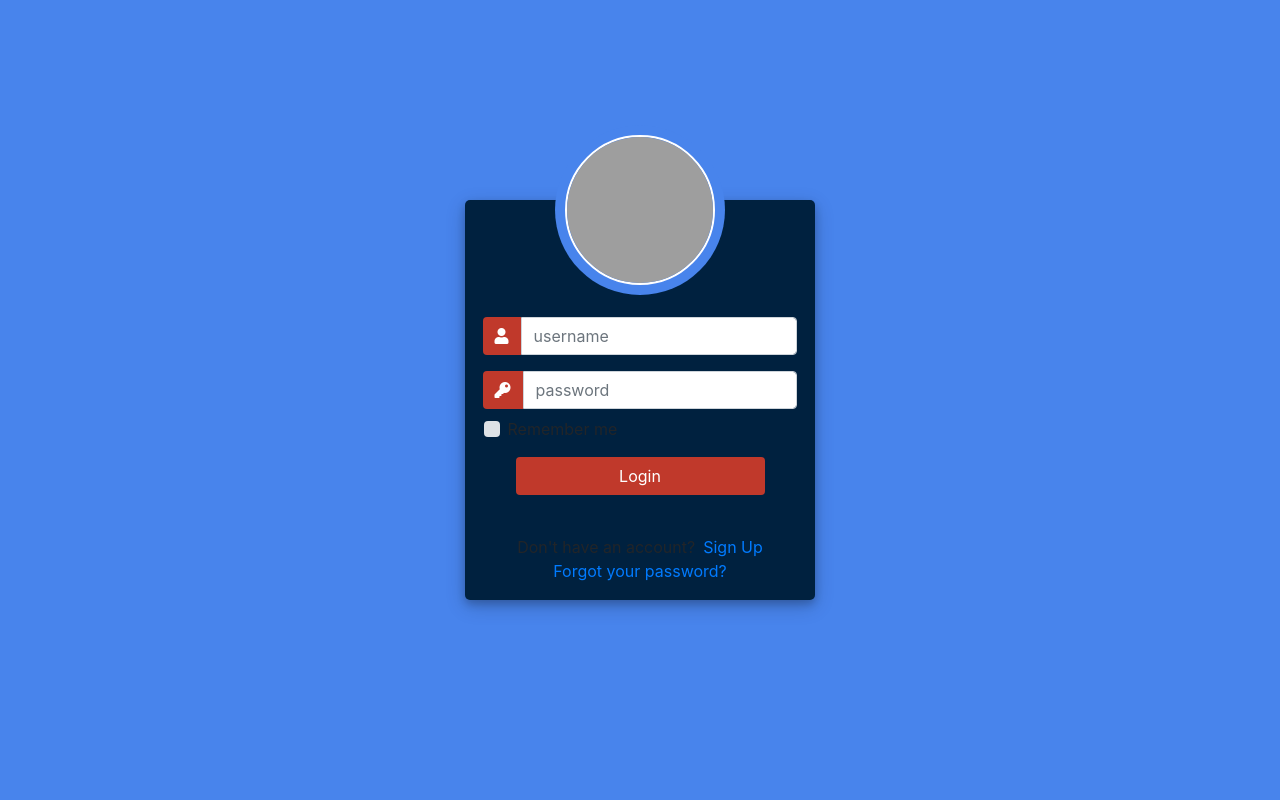
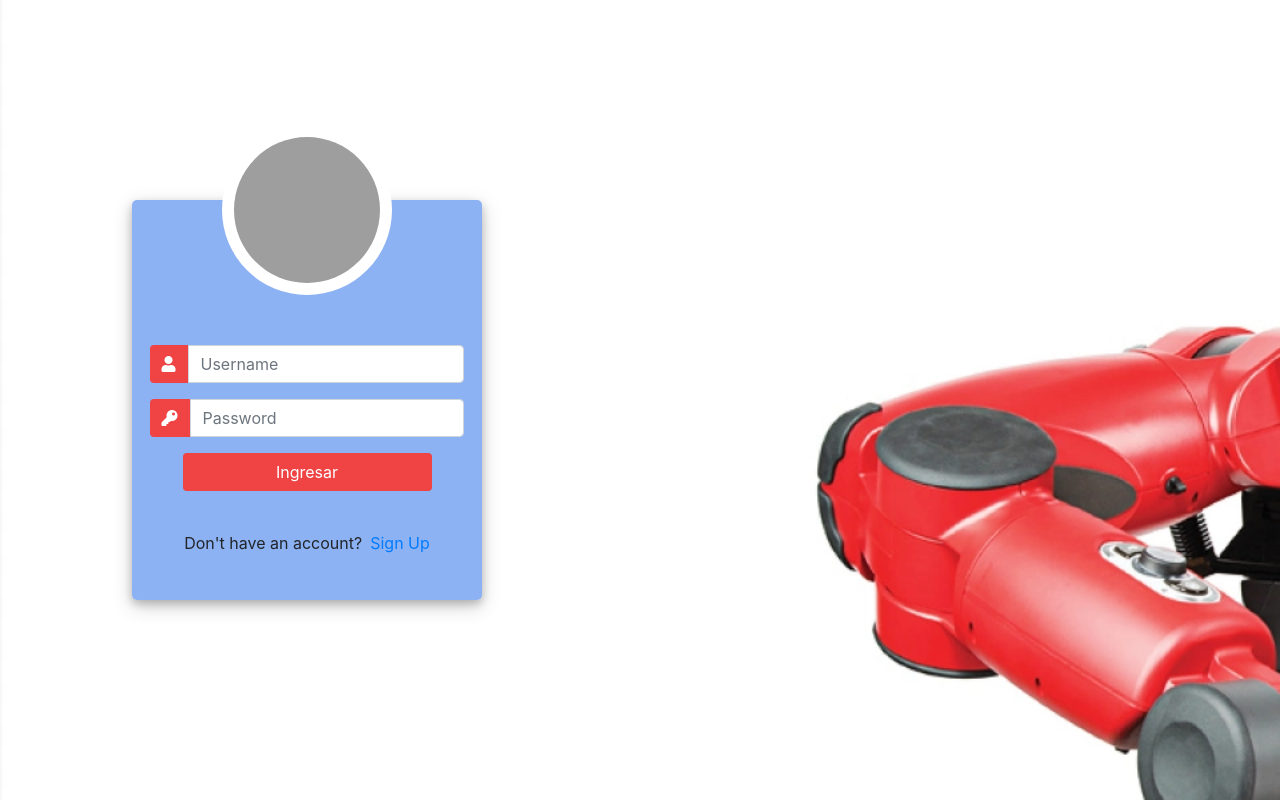
Before and after one commit to melissa-sys/baxter-assistant2.0, a Django app: page /login in a window 1280 px wide. Run offline with Django 3.2, Linux system fonts and the light colour scheme; some libraries are stand-ins or nearby versions; grey boxes are pictures that could not be loaded.

Commit message:
FEAT: Mejora de front vista 'login' y adición de parámetros para validación con ORM de Django.
>Cambios mayores:
Se adecuó el archivo 'login.html' con el fin de estilizarlo y darle un toque más enfocado al proyecto. Se comenzó a configurar los valores referntes a las credenciales del usuario para crearlo en la zona de administrador.

>Cambios menores:
Adición de URL 'default' de redirección. Se agrega la imagen utilizada para el fondo.

>Pruebas:
Se realizan pruebas de color y funcionamiento del front.

>Pendientes:
>> Realizar las vistas necesarias, y métodos, para el ingreso del dato de un neuvo usuario y/o ingreso de uno exitente; así como el logout.

```diff
--- a/ba_v1/ba_v1/settings.py
+++ b/ba_v1/ba_v1/settings.py
@@ -129,4 +129,4 @@ STATIC_URL = '/static/'
 DEFAULT_AUTO_FIELD = 'django.db.models.AutoField'
 
 # Auth redirect
-LOGIN_REDIRECT_URL = ''
+LOGIN_REDIRECT_URL = '/home'
--- a/ba_v1/login/static/css/main.css
+++ b/ba_v1/login/static/css/main.css
@@ -1,17 +1,19 @@
-/* Coded with love by Mutiullah Samim */
 body,
 html {
   margin: 0;
   padding: 0;
   height: 100%;
-  background: #4884ec !important;
+  background-image: url("../img/baxter.webp") !important;
+  background-repeat: no-repeat;
+  background-size: cover;
 }
 .user_card {
   height: 400px;
   width: 350px;
   margin-top: auto;
   margin-bottom: auto;
-  background: #00213f;
+  right: 30%;
+  background: #4884ec9f;
   position: relative;
   display: flex;
   justify-content: center;
@@ -30,7 +32,7 @@ html {
   width: 170px;
   top: -75px;
   border-radius: 50%;
-  background: #4884ec;
+  background: #ffff;
   padding: 10px;
   text-align: center;
 }
@@ -45,7 +47,7 @@ html {
 }
 .login_btn {
   width: 100%;
-  background: #c0392b !important;
+  background: #ef4344 !important;
   color: white !important;
 }
 .login_btn:focus {
@@ -56,7 +58,7 @@ html {
   padding: 0 2rem;
 }
 .input-group-text {
-  background: #c0392b !important;
+  background: #ef4344 !important;
   color: white !important;
   border: 0 !important;
   border-radius: 0.25rem 0 0 0.25rem !important;
@@ -67,5 +69,5 @@ html {
   outline: 0px !important;
 }
 .custom-checkbox .custom-control-input:checked ~ .custom-control-label::before {
-  background-color: #c0392b !important;
+  background-color: #ef4344 !important;
 }
--- a/ba_v1/login/templates/login/login.html
+++ b/ba_v1/login/templates/login/login.html
@@ -51,6 +51,7 @@
           </div>
           <div class="d-flex justify-content-center form_container">
             <form>
+              {% csrf_token %}
               <div class="input-group mb-3">
                 <div class="input-group-append">
                   <span class="input-group-text"
@@ -62,7 +63,7 @@
                   name=""
                   class="form-control input_user"
                   value=""
-                  placeholder="username"
+                  placeholder="Username"
                 />
               </div>
               <div class="input-group mb-2">
@@ -76,24 +77,12 @@
                   name=""
                   class="form-control input_pass"
                   value=""
-                  placeholder="password"
+                  placeholder="Password"
                 />
               </div>
-              <div class="form-group">
-                <div class="custom-control custom-checkbox">
-                  <input
-                    type="checkbox"
-                    class="custom-control-input"
-                    id="customControlInline"
-                  />
-                  <label class="custom-control-label" for="customControlInline"
-                    >Remember me</label
-                  >
-                </div>
-              </div>
               <div class="d-flex justify-content-center mt-3 login_container">
-                <button type="button" name="button" class="btn login_btn">
-                  Login
+                <button type="submit" name="button" class="btn login_btn">
+                  Ingresar
                 </button>
               </div>
             </form>
@@ -103,9 +92,6 @@
             <div class="d-flex justify-content-center links">
               Don't have an account? <a href="#" class="ml-2">Sign Up</a>
             </div>
-            <div class="d-flex justify-content-center links">
-              <a href="#">Forgot your password?</a>
-            </div>
           </div>
         </div>
       </div>
```
Also changed, not shown: ba_v1/login/static/img/bax.jpg (added), ba_v1/login/static/img/baxter.webp (added).
